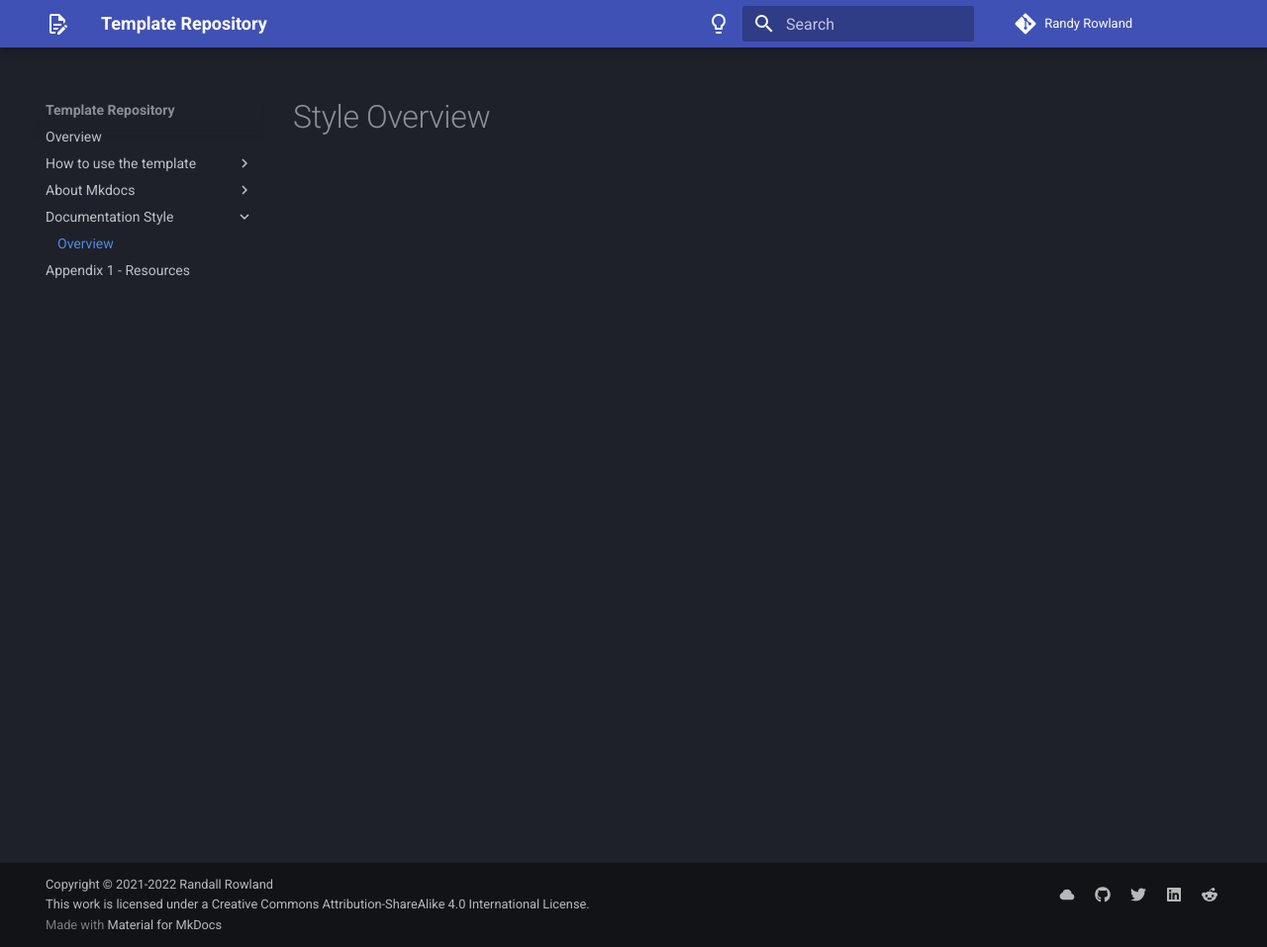
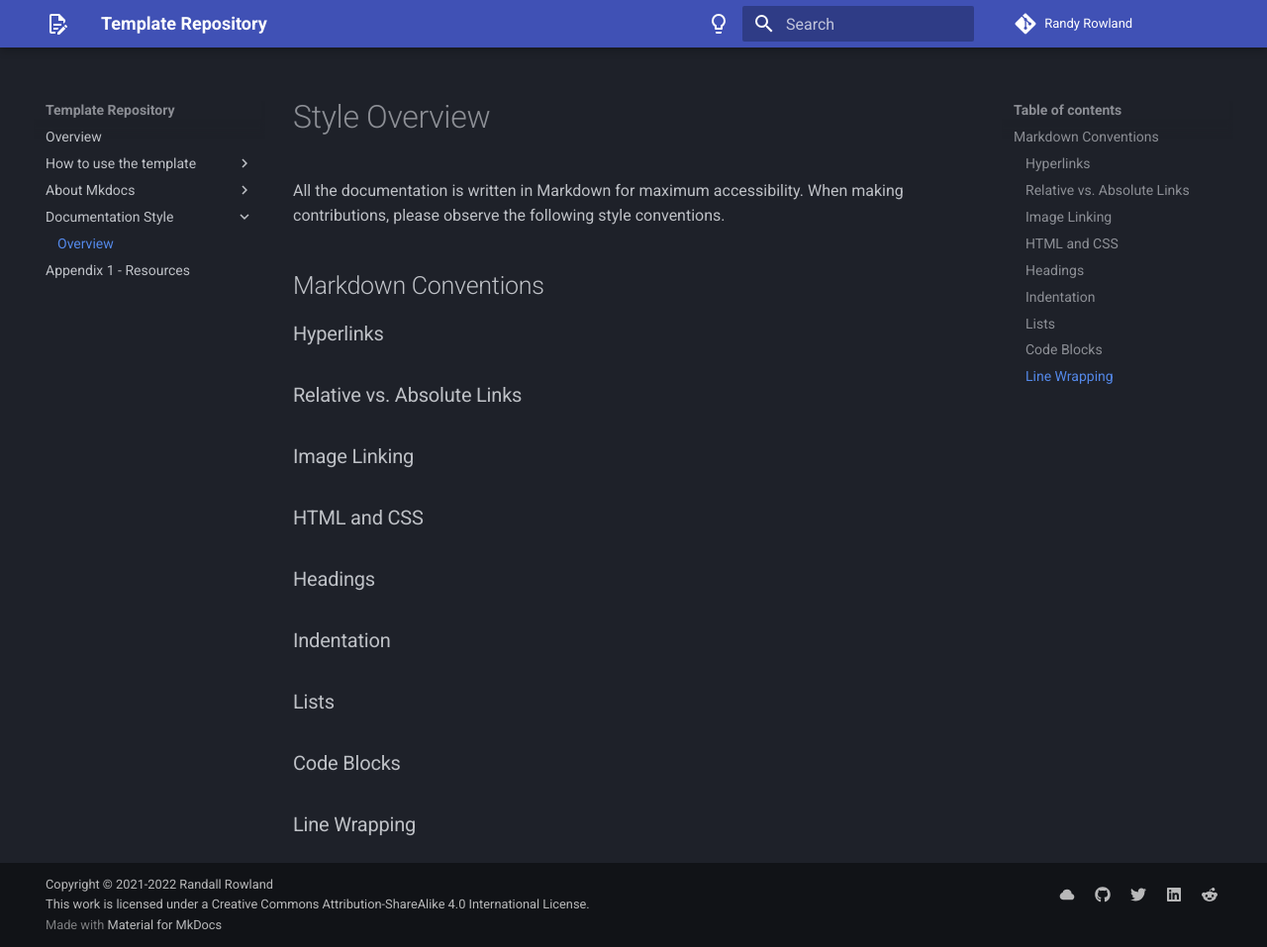
Before and after one commit to rowland007/template-repository, an MkDocs documentation site: the page built from docs/style/index.md, in a window 1280 px wide and 957 px high. Shown: the whole window at 99% size. Built offline with MkDocs 1.6.1 and Material for MkDocs 9.7.7, drawn with Linux system fonts in a browser that asks for light colours.

Commit message:
Started Docs
Yay. It's working!

```diff
--- a/docs/style/index.md
+++ b/docs/style/index.md
@@ -1 +1,23 @@
 # Style Overview
+
+All the documentation is written in Markdown for maximum accessibility. When making contributions, please observe the following style conventions.
+
+## Markdown Conventions
+
+### Hyperlinks
+
+### Relative vs. Absolute Links
+
+### Image Linking
+
+### HTML and CSS
+
+### Headings
+
+### Indentation
+
+### Lists
+
+### Code Blocks
+
+### Line Wrapping
```
Also changed, not shown: docs/index.md (+5 -0 lines), docs/mkdocs/index.md (+6 -0 lines).
